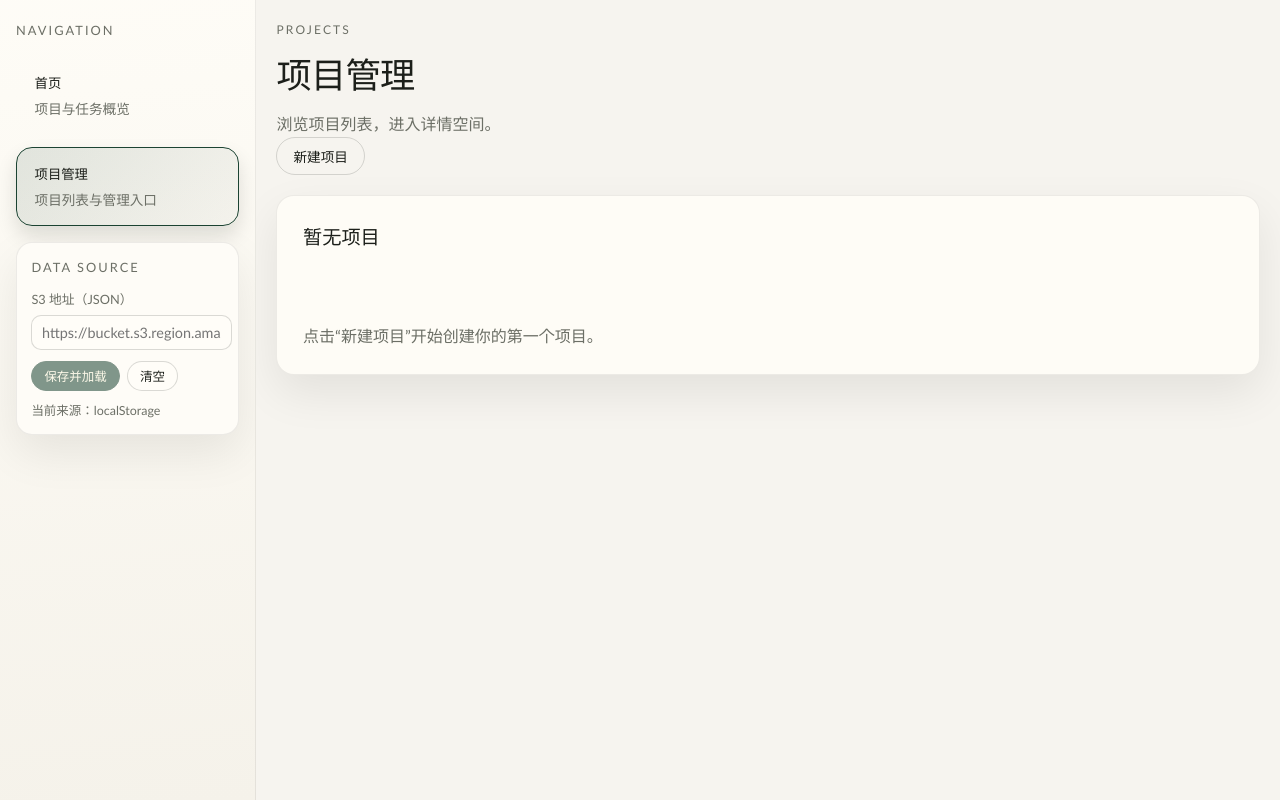
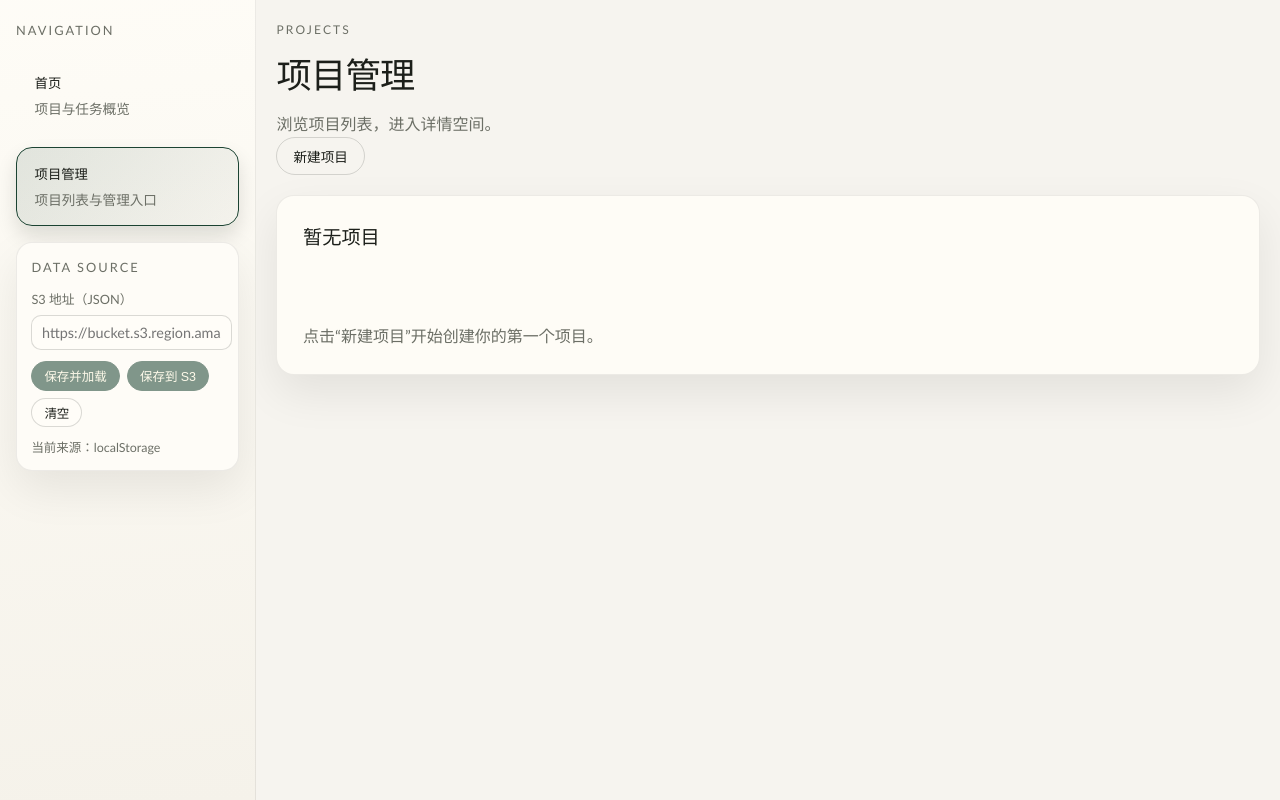
Before and after one commit to ssst0n3/vector, a React app in the folder frontend/: page / in a window 1280 px wide. Built offline with nearby package versions, Linux system fonts and the light colour scheme; the HTML template or start-up script is replaced by a standard one.

Commit message:
feat: add manual save button for S3 source

```diff
--- a/frontend/src/App.tsx
+++ b/frontend/src/App.tsx
@@ -1656,6 +1656,7 @@ function App() {
   const [sourceUrlDraft, setSourceUrlDraft] = useState<string>(() => CONFIGURED_SOURCE_URL ?? '')
   const [configuredSourceUrl, setConfiguredSourceUrl] = useState<string>(() => CONFIGURED_SOURCE_URL ?? '')
   const [sourceLoadFeedback, setSourceLoadFeedback] = useState('')
+  const [isSavingToSource, setIsSavingToSource] = useState(false)
   const [dragSourceTarget, setDragSourceTarget] = useState<DraggableCardTarget | null>(null)
   const [dragOverKey, setDragOverKey] = useState<string | null>(null)
   const markdownFileInputRef = useRef<HTMLInputElement | null>(null)
@@ -1780,6 +1781,30 @@ function App() {
     setConfiguredSourceUrl('')
     setSourceUrlDraft('')
     setSourceLoadFeedback(URL_SOURCE_URL ? '已清空页面配置。当前仍优先使用 URL 的 src 参数。' : '')
+  }
+
+  const handleSaveToSource = async () => {
+    if (!effectiveSourceUrl) {
+      setSourceLoadFeedback('未配置可保存的 S3 地址。')
+      return
+    }
+
+    setIsSavingToSource(true)
+
+    const dataToSave: InitialProjectData = {
+      projects,
+      boards: boardByProject,
+      selectedProjectId,
+    }
+
+    const saved = await createSourceDataAtUrl(effectiveSourceUrl, dataToSave)
+    if (saved) {
+      setSourceLoadFeedback(URL_SOURCE_URL ? '已保存到 URL src 指向的 S3 地址。' : '已保存到页面配置的 S3 地址。')
+    } else {
+      setSourceLoadFeedback('保存到 S3 失败，请检查地址权限、CORS 或签名配置。')
+    }
+
+    setIsSavingToSource(false)
   }
 
   const handleViewChange = (nextView: ViewMode) => {
@@ -2332,6 +2357,9 @@ function App() {
             <div className="project-actions">
               <button type="button" className="mandala-action" onClick={handleSourceSave} disabled={!sourceUrlDraft.trim()}>
                 保存并加载
+              </button>
+              <button type="button" className="mandala-action" onClick={handleSaveToSource} disabled={!effectiveSourceUrl || isSavingToSource}>
+                {isSavingToSource ? '保存中...' : '保存到 S3'}
               </button>
               <button type="button" className="mandala-action is-muted" onClick={handleSourceClear}>
                 清空
```
